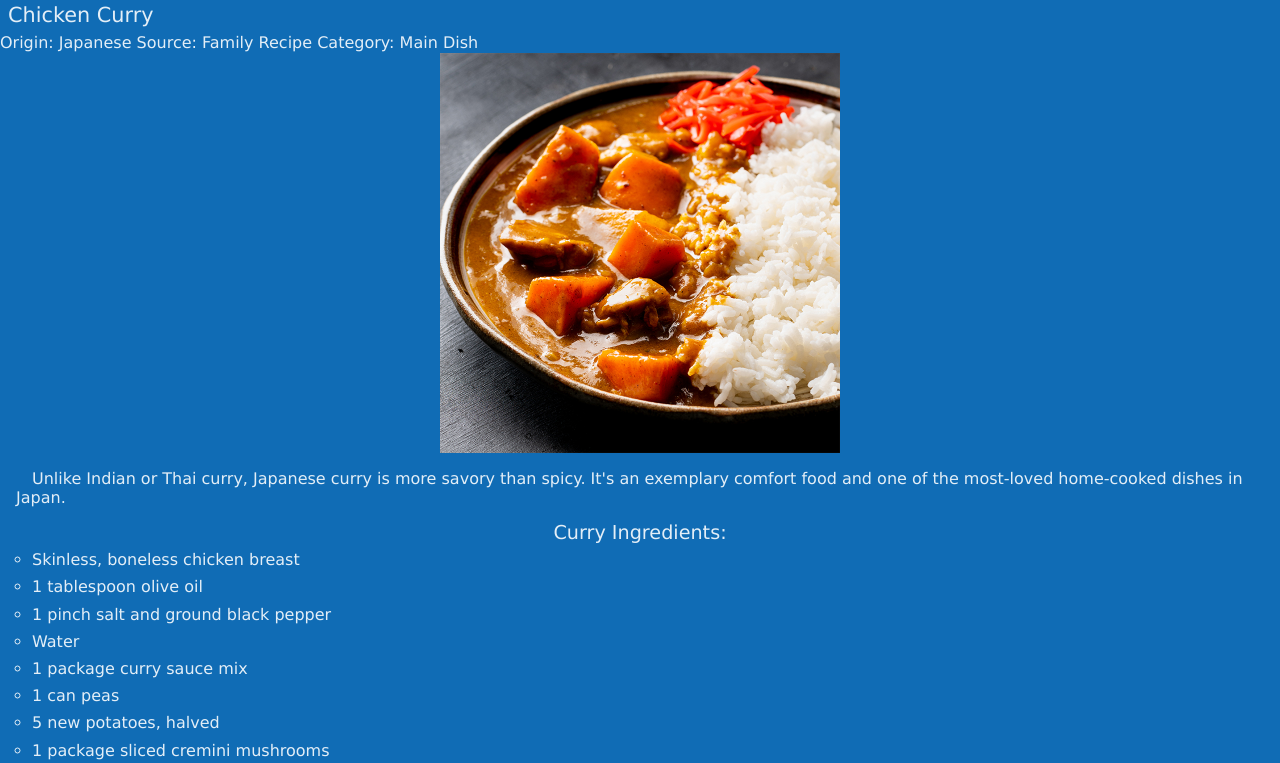
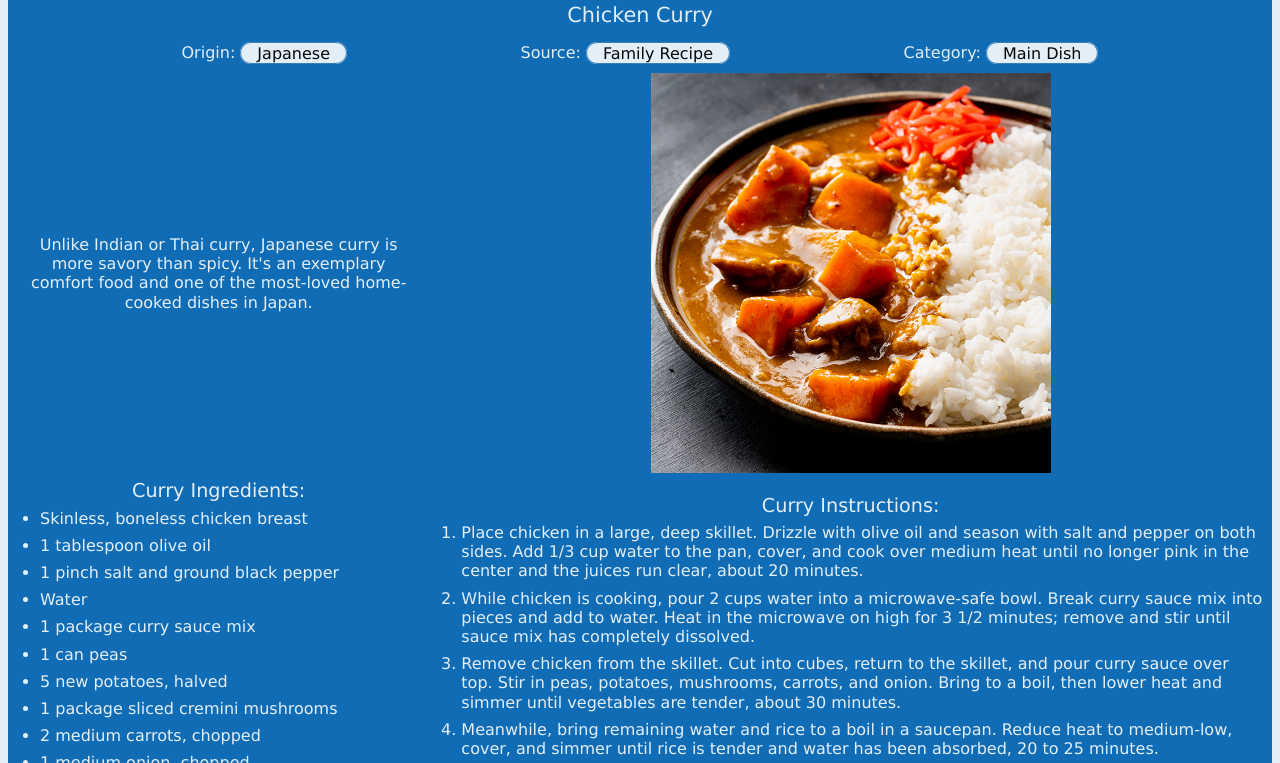
Before and after one commit to clayzim/starter_html, a plain HTML site: page recipes.html in a window 1280 px wide. Shown: the part 133-896 px from the top of the page. Drawn offline with Linux system fonts and the light colour scheme.

Commit message:
Laid out recipe cards via grid

```diff
--- a/css/style.css
+++ b/css/style.css
@@ -57,7 +57,6 @@ article {
 }
 
 main li {
-    list-style: circle;
     margin: 0.5rem 0.5rem 0.5rem 2rem;
 }
 
@@ -126,15 +125,45 @@ a.active {
 }
 
 
+/* Styles to layout each recipe via grid */
+.recipe {
+    display: grid;
+    grid-template-columns: 1fr 2fr;
+    align-items: center;
+    row-gap: 0.5rem;
+    margin: 0.5rem;
+}
+
+.recipe h2 {
+    grid-column: 1 / -1;
+    text-align: center;
+}
+
+.metadata {
+    grid-column: 1 / -1;
+    display: flex;
+    flex-wrap: wrap;
+    align-items: baseline;
+    justify-content: space-evenly;
+}
 
 /* Styles for pill shape enclosing text */
-/* TODO: Reuse for navigation menu */
-/* .card > ul > li {
+.metadata span span {
     margin: 0.5rem 0;
     padding: 0.05rem 1rem;
-    text-align: center;
     border: 0.1rem solid var(--accent);
     border-radius: 1rem;
     background-color: var(--background);
-    color: var(--text)
-} */
+    color: var(--text);
+    line-height: 150%;
+}
+
+.recipe img {
+    grid-column: 2 / span 1;
+}
+
+.recipe p {
+    text-align: center;
+    text-indent: 0;
+    grid-row-start: 3;
+}
```
